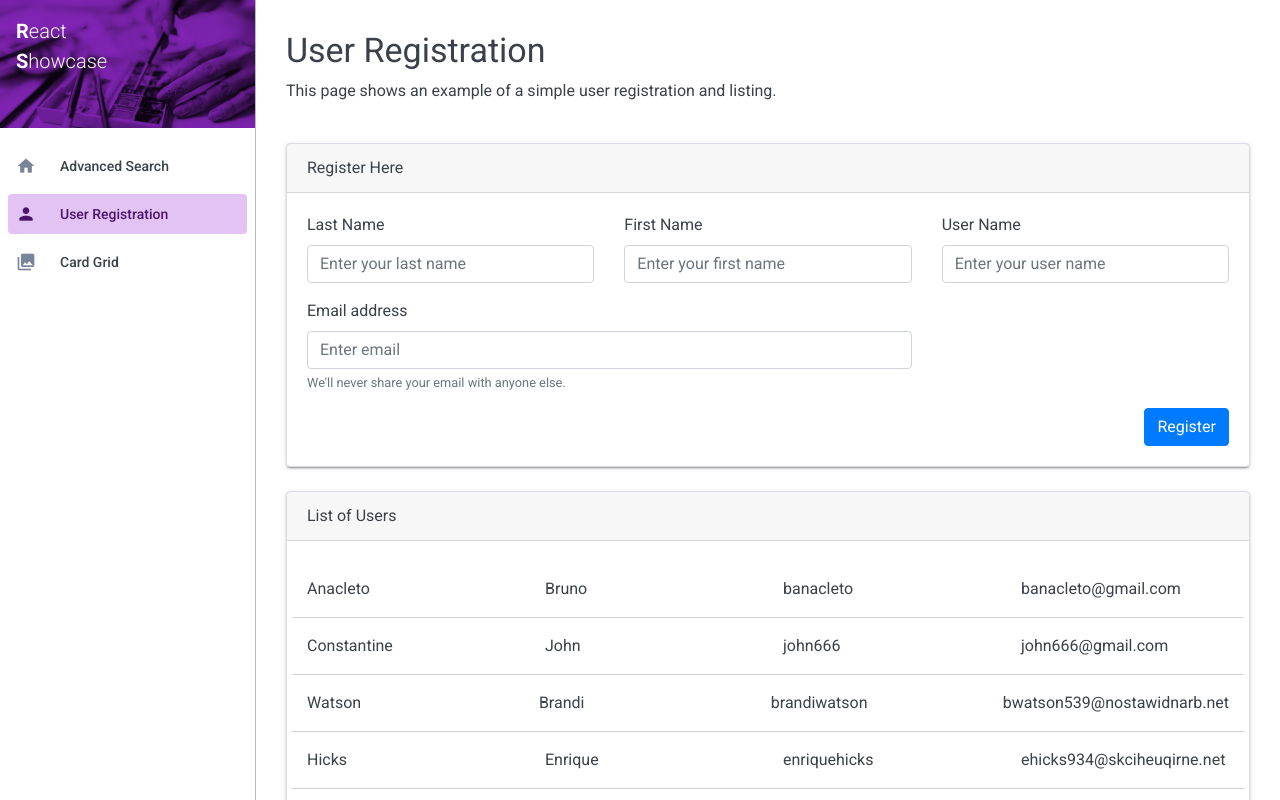
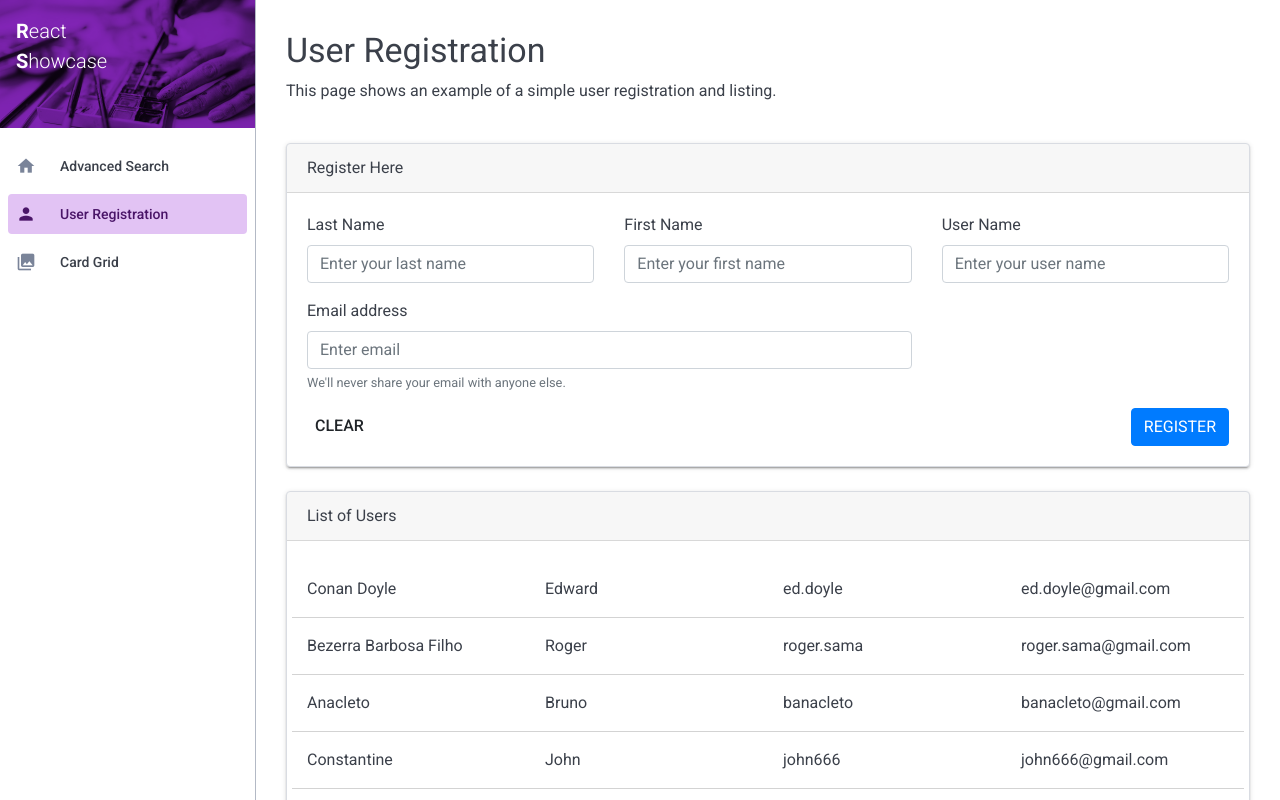
Before and after one commit to joserogeriofilho/react-showcase, a React (Create React App) app: page /userregistration in a window 1280 px wide. Built offline with nearby package versions, Linux system fonts and the light colour scheme; data requests are answered from the project's data file.

Commit message:
Using local storage to save the values entered in the user registration form until they are either cleared or registered.

```diff
--- a/json-server/db.json
+++ b/json-server/db.json
@@ -193,6 +193,20 @@
       "userName": "banacleto",
       "email": "banacleto@gmail.com",
       "id": 23
+    },
+    {
+      "firstName": "Roger",
+      "lastName": "Bezerra Barbosa Filho",
+      "userName": "roger.sama",
+      "email": "roger.sama@gmail.com",
+      "id": 24
+    },
+    {
+      "firstName": "Edward",
+      "lastName": "Conan Doyle",
+      "userName": "ed.doyle",
+      "email": "ed.doyle@gmail.com",
+      "id": 25
     }
   ]
 }
--- a/src/pages/UserRegistrationPage.js
+++ b/src/pages/UserRegistrationPage.js
@@ -9,18 +9,19 @@ export class UserRegistrationPage extends Component {
         super(props);
 
         this.state = {
-            users: [],
-            isLoading: false,
-            error: null,
             lastName: '',
             firstName: '',
             userName: '',
-            email: ''
+            email: '',
+            users: [],
+            isLoading: false,
+            error: null
         };
 
         this.getUsers = this.getUsers.bind(this);
         this.postNewUser = this.postNewUser.bind(this);
         this.handleChange = this.handleChange.bind(this);
+        this.clearForm = this.clearForm.bind(this);
     }
 
     postNewUser(){
@@ -43,10 +44,20 @@ export class UserRegistrationPage extends Component {
             }
         }).then((data) => {
             console.log('Insertion of ' + JSON.stringify(data));
+            this.clearForm();
             this.getUsers();
         })
         .catch((err) => console.log(err));
 
+    }
+
+    clearForm(){
+        this.setState({ ["lastName"]: '' });
+        this.setState({ ["firstName"]: '' });
+        this.setState({ ["userName"]: '' });
+        this.setState({ ["email"]: '' });
+
+        localStorage.clear();
     }
 
     getUsers() {
@@ -68,10 +79,34 @@ export class UserRegistrationPage extends Component {
         let change = {};
         change[event.target.id] = event.target.value;
         this.setState(change);
+
+        // update localStorage
+        localStorage.setItem(event.target.id, event.target.value);
+    }
+
+    hydrateStateWithLocalStorage() {
+        // for all items in state
+        for (let key in this.state) {
+            // if the key exists in localStorage
+            if (localStorage.hasOwnProperty(key)) {
+                // get the key's value from localStorage
+                let value = localStorage.getItem(key);
+
+                // parse the localStorage string and setState
+                try {
+                    value = JSON.parse(value);
+                    this.setState({ [key]: value });
+                } catch (e) {
+                    // handle empty string
+                    this.setState({ [key]: value });
+                }
+            }
+        }
     }
 
     componentDidMount() {
         this.getUsers();
+        this.hydrateStateWithLocalStorage();
     }
 
     render(){
@@ -157,7 +192,9 @@ export class UserRegistrationPage extends Component {
                             </div>
                         </div>
 
-                        <button type="submit" className="btn btn-primary float-right" onClick={this.postNewUser}>Register</button>
+                        <button type="submit" className="btn btn-flat btn-default float-left" onClick={this.clearForm}>CLEAR</button>
+
+                        <button type="submit" className="btn btn-primary float-right" onClick={this.postNewUser}>REGISTER</button>
                     </div>
                 </div>
 
```
